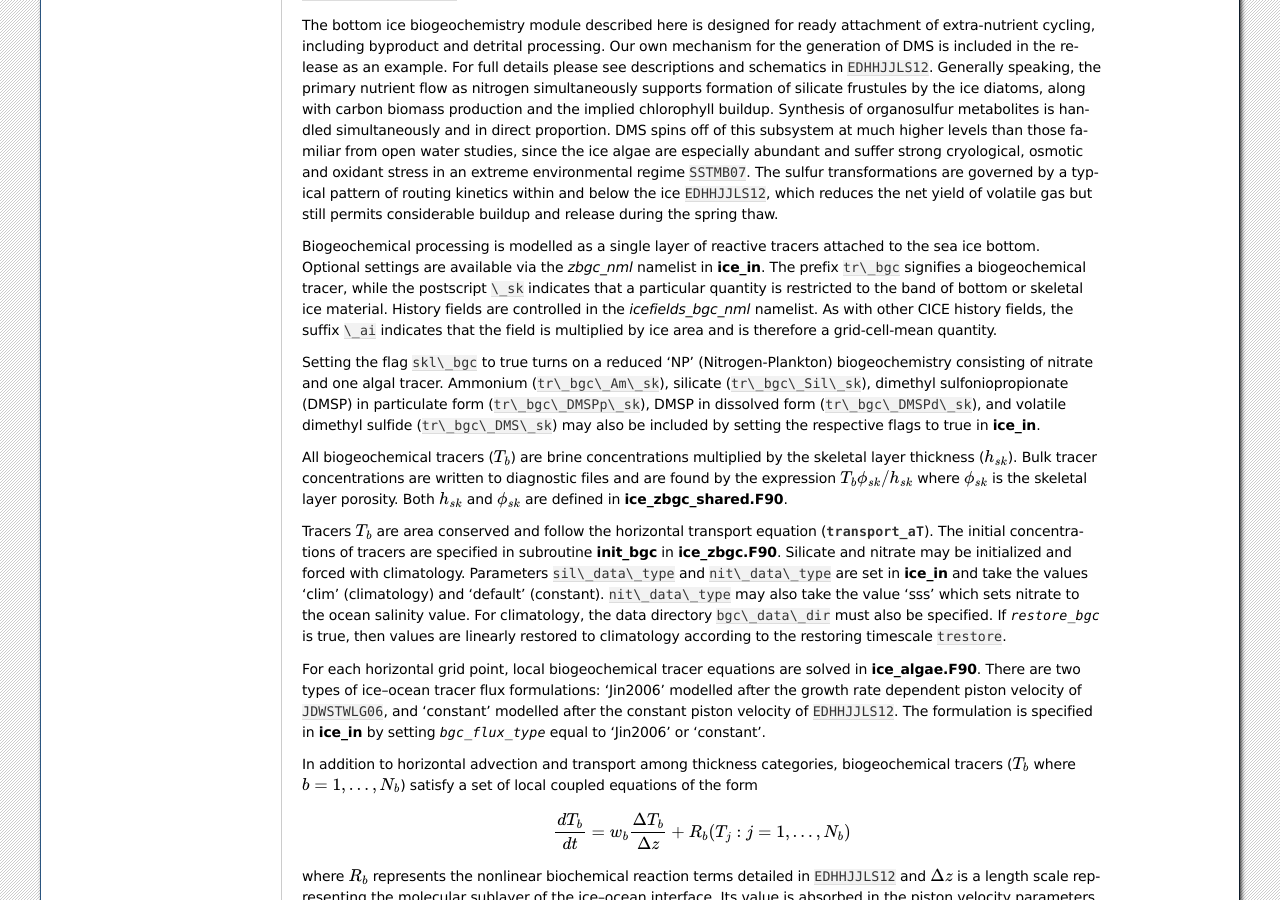
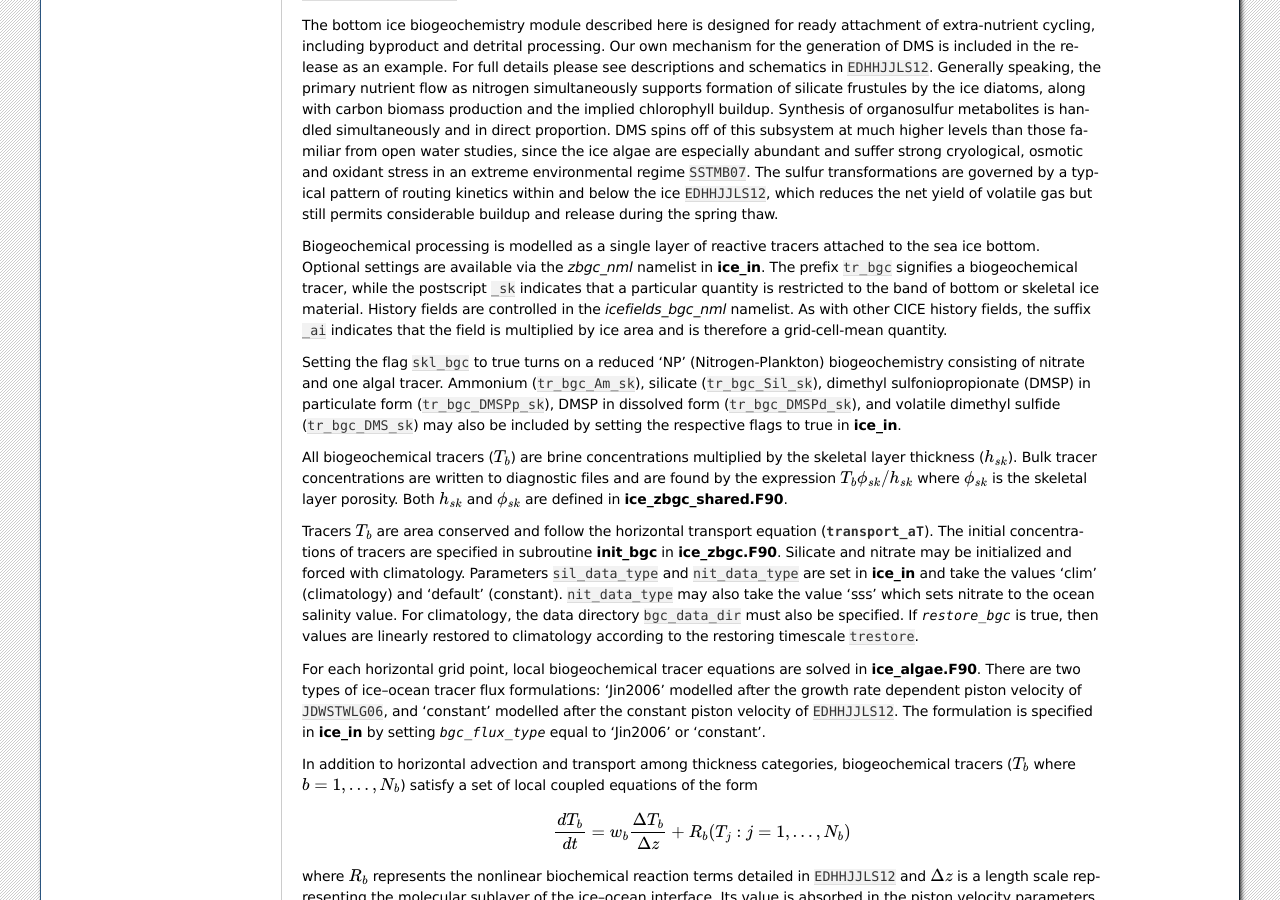
Before and after one commit to CICE-Consortium/Icepack, a Sphinx documentation site: the page built from doc/source/icepack_2_science_guide.rst, in a window 1280 px wide and 900 px high, scrolled down 10943 px. Built offline with Sphinx 7.4.7, drawn with Linux system fonts in a browser that asks for light colours; cross-references to code outside the pages are shown as plain code; some of the changed text lies outside the part shown.

Commit message:
rm backslashes from verbatim text

```diff
--- a/doc/source/icepack_2_science_guide.rst
+++ b/doc/source/icepack_2_science_guide.rst
@@ -440,7 +440,7 @@ as the ocean surface surrounding the floes
 :math:`L_P` we use the parameterizations of :cite:`LGHA12`
 to relate these quantities to the ice and pond concentrations. All of
 these intermediate quantities are available as history output, along
-with ``Cdn\_atm``, ``Cdn\_ocn`` and the ratio ``Cdn\_atm\_ratio\_n`` between the
+with ``Cdn_atm``, ``Cdn_ocn`` and the ratio ``Cdn_atm_ratio_n`` between the
 total atmospheric drag and the atmospheric neutral drag coefficient.
 
 We assume that the total neutral drag coefficients are thickness
@@ -455,9 +455,9 @@ boundary layer is calculated separately for each ice thickness category.
 
 The transfer coefficient for oceanic heat flux to the bottom of the ice
 may be varied based on form drag considerations by setting the namelist
-variable ``fbot\_xfer\_type`` to ``Cdn\_ocn``; this is recommended when using
+variable ``fbot_xfer_type`` to ``Cdn_ocn``; this is recommended when using
 the form drag parameterization. Its default value of the transfer
-coefficient is 0.006 (``fbot\_xfer\_type = ’constant’``).
+coefficient is 0.006 (``fbot_xfer_type = ’constant’``).
 
 
 .. _model_comp:
@@ -672,7 +672,7 @@ Ice age
 ~~~~~~~
 
 The age of the ice, :math:`\tau_{age}`, is treated as an
-ice-volume tracer (``trcr\_depend``= 1). It is initialized at 0 when ice
+ice-volume tracer (``trcr_depend``= 1). It is initialized at 0 when ice
 forms as frazil, and the ice ages the length of the timestep during each
 timestep. Freezing directly onto the bottom of the ice does not affect
 the age, nor does melting. Mechanical redistribution processes and
@@ -786,20 +786,20 @@ buildup and release during the spring thaw.
 
 Biogeochemical processing is modelled as a single layer of reactive
 tracers attached to the sea ice bottom. Optional settings are available
-via the *zbgc\_nml* namelist in **ice\_in**. The prefix ``tr\_bgc``
-signifies a biogeochemical tracer, while the postscript ``\_sk`` indicates
+via the *zbgc\_nml* namelist in **ice\_in**. The prefix ``tr_bgc``
+signifies a biogeochemical tracer, while the postscript ``_sk`` indicates
 that a particular quantity is restricted to the band of bottom or
 skeletal ice material. History fields are controlled in the
 *icefields\_bgc\_nml* namelist. As with other CICE history fields, the
-suffix ``\_ai`` indicates that the field is multiplied by ice area and is
+suffix ``_ai`` indicates that the field is multiplied by ice area and is
 therefore a grid-cell-mean quantity.
 
-Setting the flag ``skl\_bgc`` to true turns on a reduced ‘NP’
+Setting the flag ``skl_bgc`` to true turns on a reduced ‘NP’
 (Nitrogen-Plankton) biogeochemistry consisting of nitrate and one algal
-tracer. Ammonium (``tr\_bgc\_Am\_sk``), silicate (``tr\_bgc\_Sil\_sk``),
+tracer. Ammonium (``tr_bgc_Am_sk``), silicate (``tr_bgc_Sil_sk``),
 dimethyl sulfoniopropionate (DMSP) in particulate form
-(``tr\_bgc\_DMSPp\_sk``), DMSP in dissolved form (``tr\_bgc\_DMSPd\_sk``), and
-volatile dimethyl sulfide (``tr\_bgc\_DMS\_sk``) may also be included by
+(``tr_bgc_DMSPp_sk``), DMSP in dissolved form (``tr_bgc_DMSPd_sk``), and
+volatile dimethyl sulfide (``tr_bgc_DMS_sk``) may also be included by
 setting the respective flags to true in **ice\_in**.
 
 All biogeochemical tracers (:math:`T_b`) are brine concentrations
@@ -813,10 +813,10 @@ Tracers :math:`T_b` are area conserved and follow the horizontal
 transport equation (:eq:`transport\_aT`). The initial concentrations of
 tracers are specified in subroutine **init\_bgc** in **ice\_zbgc.F90**.
 Silicate and nitrate may be initialized and forced with climatology.
-Parameters ``sil\_data\_type`` and ``nit\_data\_type`` are set in **ice\_in**
+Parameters ``sil_data_type`` and ``nit_data_type`` are set in **ice\_in**
 and take the values ‘clim’ (climatology) and ‘default’ (constant).
-``nit\_data\_type`` may also take the value ‘sss’ which sets nitrate to the
-ocean salinity value. For climatology, the data directory ``bgc\_data\_dir``
+``nit_data_type`` may also take the value ‘sss’ which sets nitrate to the
+ocean salinity value. For climatology, the data directory ``bgc_data_dir``
 must also be specified. If `restore\_bgc` is true, then values are
 linearly restored to climatology according to the restoring timescale
 ``trestore``.
@@ -950,15 +950,15 @@ ocean, and any aerosols in that fraction are also lost to the ocean.
 
 As upper SSL or interior layers disappear from the snow or ice, aerosols
 are transferred to the next lower layer, or into the ocean when no ice
-remains. The atmospheric flux ``faero\_atm`` contains the rates of aerosol
-deposition for each species, while ``faero\_ocn`` has the rate at which the
+remains. The atmospheric flux ``faero_atm`` contains the rates of aerosol
+deposition for each species, while ``faero_ocn`` has the rate at which the
 aerosols are transferred to the ocean.
 
-The aerosol tracer flag ``tr\_aero`` must be set to true in **ice\_in**, and
+The aerosol tracer flag ``tr_aero`` must be set to true in **ice\_in**, and
 the number of aerosol species is set in **comp\_ice**; CESM uses 3.
 Results using the aerosol code in the context of CESM are documented in
 :cite:`HBBLH12`. Global diagnostics are available when
-``print\_global`` is true, and history variables include the mass density
+``print_global`` is true, and history variables include the mass density
 for each layer (snow and ice SSL and interior), and atmospheric and
 oceanic fluxes, for each species.
 
@@ -1046,9 +1046,9 @@ g/(h_i\mu\phi_{top})` and :math:`\phi_{top}` is the upper surface
 porosity. When the Darcy flow is downward into the ice
 (:math:`w_o < 0`), then :math:`\phi_{top}` equals the sea ice porosity
 in the uppermost layer. However, when the flow is upwards into the snow,
-then :math:`\phi_{top}` equals the snow porosity ``phi\_snow`` specified in
-**ice\_in**. If a negative number is specified for `phi\_snow`, then the
-default value is used: ``phi\_snow`` :math:`=1 - \rho_s/\rho_w`.
+then :math:`\phi_{top}` equals the snow porosity ``phi_snow`` specified in
+**ice\_in**. If a negative number is specified for ``phi_snow``, then the
+default value is used: ``phi_snow`` :math:`=1 - \rho_s/\rho_w`.
 
 Since :math:`h_{sl}` remains relatively unchanged during Darcy flow,
 Equation :eq:`h-p` has the approximate solution
@@ -1338,7 +1338,7 @@ use “ridging” as shorthand for all forms of mechanical redistribution,
 including rafting.) The weighting function :math:`b(h)` favors ridging
 of thin ice and closing of open water in preference to ridging of
 thicker ice. There are two options for the form of :math:`b(h)`. If
-``krdg\_partic`` = 0 in the namelist, we follow :cite:`TRMC75`
+``krdg_partic`` = 0 in the namelist, we follow :cite:`TRMC75`
 and set
 
 .. math::
@@ -1398,19 +1398,19 @@ implies
                   {1 - \exp(-1/a^*)}
    :label: partic-new-discrete
 
-This weighting function is used if ``krdg\_partic`` = 1 in the namelist.
+This weighting function is used if ``krdg_partic`` = 1 in the namelist.
 From Equation :eq:`partic-new-contin`, the mean value of :math:`G` for ice
 participating in ridging is :math:`a^*`, as compared to :math:`G^*/3`
 for Equation :eq:`partic-old-contin`. For typical ice thickness distributions,
-setting :math:`a^* = 0.05` with ``krdg\_partic`` = 1 gives participation
-fractions similar to those given by :math:`G^* = 0.15` with ``krdg\_partic``
+setting :math:`a^* = 0.05` with ``krdg_partic`` = 1 gives participation
+fractions similar to those given by :math:`G^* = 0.15` with ``krdg_partic``
 = 0. See :cite:`LHMJ07` for a detailed comparison of these
 two participation functions.
 
 Thin ice is converted to thick, ridged ice in a way that reduces the
 total ice area while conserving ice volume and internal energy. There
 are two namelist options for redistributing ice among thickness
-categories. If ``krdg\_redist`` = 0, ridging ice of thickness :math:`h_n`
+categories. If ``krdg_redist`` = 0, ridging ice of thickness :math:`h_n`
 forms ridges whose area is distributed uniformly between
 :math:`H_{\min} = 2 h_n` and :math:`H_{\max} = 2 \sqrt{H^* h_n}`, as in
 :cite:`Hibler80`. The default value of :math:`H^*` is 25 m, as
@@ -1446,7 +1446,7 @@ to category :math:`m` is
 This uniform redistribution function tends to produce too little ice in
 the 3–5 m range and too much ice thicker than 10 m
 :cite:`AMI04`. Observations show that the ITD of ridges is
-better approximated by a negative exponential. Setting ``krdg\_redist`` = 1
+better approximated by a negative exponential. Setting ``krdg_redist`` = 1
 gives ridges with an exponential ITD :cite:`LHMJ07`:
 
 .. math::
@@ -1461,8 +1461,8 @@ ridging ice). We assume that :math:`\lambda = \mu h_n^{1/2}`, where
 ridge thickness increases in proportion to :math:`h_n^{1/2}`, as in
 :cite:`Hibler80`. The value :math:`\mu = 4.0`  gives
 :math:`\lambda` in the range 1–4 m for most ridged ice. Ice strengths
-with :math:`\mu = 4.0`  and ``krdg\_redist`` = 1 are roughly comparable to
-the strengths with :math:`H^* = 50` m and ``krdg\_redist`` = 0.
+with :math:`\mu = 4.0`  and ``krdg_redist`` = 1 are roughly comparable to
+the strengths with :math:`H^* = 50` m and ``krdg_redist`` = 0.
 
 From Equation :eq:`redist-new` it can be shown that the fractional area going
 to category :math:`m` as a result of ridging is
@@ -1481,7 +1481,7 @@ The fractional volume going to category :math:`m` is
    :label: ridge-volume-new
 
 Equations :eq:`ridge-area-new` and :eq:`ridge-volume-new` replace
-Equations :eq:`ridge-area-old` and :eq:`ridge-volume-old` when ``krdg\_redist``
+Equations :eq:`ridge-area-old` and :eq:`ridge-volume-old` when ``krdg_redist``
 = 1.
 
 Internal ice energy is transferred between categories in proportion to
@@ -1573,7 +1573,7 @@ Alternatively, setting kstrength = 1 gives an ice strength closely
 related to the ridging scheme. Following
 :cite:`Rothrock75`, the strength is assumed proportional
 to the change in ice potential energy :math:`\Delta E_P` per unit area
-of compressive deformation. Given uniform ridge ITDs (``krdg\_redist`` = 0),
+of compressive deformation. Given uniform ridge ITDs (``krdg_redist`` = 0),
 we have
 
 .. math::
@@ -1593,7 +1593,7 @@ larger term is the potential energy of the resulting ridges. The factor
 of :math:`\beta` is included because :math:`a_{Pn}` is normalized with
 respect to the total area of ice ridging, not the net area removed.
 Recall that more than one unit area of ice must be ridged to reduce the
-net ice area by one unit. For exponential ridge ITDs (``krdg\_redist`` = 1),
+net ice area by one unit. For exponential ridge ITDs (``krdg_redist`` = 1),
 the ridge potential energy is modified:
 
 .. math::
@@ -1685,7 +1685,7 @@ is the fraction of the total melt water available that is added to the
 ponds, :math:`\rho_i` and :math:`\rho_s` are ice and snow densities,
 :math:`\Delta h_i` and :math:`\Delta h_s` are the thicknesses of ice and
 snow that melted, and :math:`F_{rain}` is the rainfall rate. Namelist
-parameters are set for the level-ice (``tr\_pond\_lvl``) parameterization;
+parameters are set for the level-ice (``tr_pond_lvl``) parameterization;
 in the cesm and topo pond schemes the standard values of :math:`r_{max}`
 and :math:`r_{min}` are 0.7 and 0.15, respectively.
 
@@ -1703,7 +1703,7 @@ In addition to the physical processes discussed below, tracer equations
 and definitions for melt ponds are also described in
 the :ref:`tracers` and :ref:`fig-tracers` sections.
 
-**CESM formulation** (``tr\_pond\_cesm`` = true)
+**CESM formulation** (``tr_pond_cesm`` = true)
 
 Melt pond area and thickness tracers are carried on each ice thickness
 category as in the :ref:`tracers` section. Defined simply as the product
@@ -1729,7 +1729,7 @@ calculation. Ponds are allowed only on ice at least 1 cm thick. This
 formulation differs slightly from that documented in
 :cite:`HBBLH12`.
 
-**Topographic formulation** (``tr\_pond\_topo`` = true)
+**Topographic formulation** (``tr_pond_topo`` = true)
 
 The principle concept of this scheme is that melt water runs downhill
 under the influence of gravity and collects on sea ice with increasing
@@ -1975,7 +1975,7 @@ the :ref:`tracers` section.
 Unlike the cesm and level-ice melt pond schemes, the liquid pond water
 in the topo parameterization is not necessarily virtual; it can be
 withheld from being passed to the ocean model until the ponds drain by
-setting the namelist variable ``l\_mpond\_fresh`` = .true. The refrozen pond
+setting the namelist variable ``l_mpond_fresh`` = .true. The refrozen pond
 lids are still virtual. Extra code needed to track and enforce
 conservation of water has been added to **ice\_itd.F90** (subroutine
 *zap\_small\_areas*), **ice\_mechred.F90** (subroutine *ridge\_shift*),
@@ -1983,7 +1983,7 @@ conservation of water has been added to **ice\_itd.F90** (subroutine
 and **ice\_therm\_vertical.F90** (subroutine *thermo\_vertical*), along
 with global diagnostics in **ice\_diagnostics.F90**.
 
-**Level-ice formulation** (``tr\_pond\_lvl`` = true)
+**Level-ice formulation** (``tr_pond_lvl`` = true)
 
 This meltpond parameterization represents a combination of ideas from
 the empirical CESM melt pond scheme and the topo approach, and is
@@ -2306,14 +2306,14 @@ including a surface scattering layer and internal shortwave absorption
 for snow, generalization for multiple snow layers and more than four
 layers of ice, and updated IOP values.
 
-The namelist parameters ``R\_ice`` and ``R\_pnd`` adjust the albedo of bare or
+The namelist parameters ``R_ice`` and ``R_pnd`` adjust the albedo of bare or
 ponded ice by the product of the namelist value and one standard
-deviation. For example, if ``R\_ice`` = 0.1, the albedo increases by
-:math:`0.1\sigma`. Similarly, setting ``R\_snw`` = 0.1 decreases the snow
+deviation. For example, if ``R_ice`` = 0.1, the albedo increases by
+:math:`0.1\sigma`. Similarly, setting ``R_snw`` = 0.1 decreases the snow
 grain radius by :math:`0.1\sigma` (thus increasing the albedo). Two
-additional tuning parameters are available for this scheme, ``dT\_mlt`` and
-``rsnw\_mlt``. ``dT\_mlt`` is the temperature change needed for a change in snow
-grain radius from non-melting to melting, and ``rsnw\_mlt`` is the maximum
+additional tuning parameters are available for this scheme, ``dT_mlt`` and
+``rsnw_mlt``. ``dT_mlt`` is the temperature change needed for a change in snow
+grain radius from non-melting to melting, and ``rsnw_mlt`` is the maximum
 snow grain radius when melting. An absorption coefficient for algae
 (``kalg``) may also be set. See :cite:`BL07` for details; the
 CESM melt pond and Delta-Eddington parameterizations are further
@@ -2511,7 +2511,7 @@ temperature, :math:`N_s` equations for the new snow temperatures, and
 omit the equation for the surface temperature, which is held at , and
 for cases 3 and 4 we omit the snow temperature equations. Snow is
 considered absent if the snow depth is less than a user-specified
-minimum value, ``hs\_min``. (Very thin snow layers are still transported
+minimum value, ``hs_min``. (Very thin snow layers are still transported
 conservatively by the transport modules; they are simply ignored by the
 thermodynamics.)
 
@@ -2752,9 +2752,9 @@ via the coupler. Otherwise, the fluxes that are returned to CICE may
 result in oscillating, highly inaccurate temperatures. The effect of
 limiting is to treat the ice as a poor heat conductor. As a result,
 winter growth rates are reduced, and the ice is likely to be too thin
-(other things being equal). The values of ``hs\_min`` and :math:`\Delta t`
-must therefore be chosen with care. If ``hs\_min`` is too small, frequent
-limiting is required, but if ``hs\_min`` is too large, snow will be ignored
+(other things being equal). The values of ``hs_min`` and :math:`\Delta t`
+must therefore be chosen with care. If ``hs_min`` is too small, frequent
+limiting is required, but if ``hs_min`` is too large, snow will be ignored
 when its thermodynamic effects are significant. Likewise, infrequent
 coupling requires more limiting, whereas frequent coupling is
 computationally expensive.
@@ -3156,8 +3156,8 @@ channel which we take to be the density of brine in the mush at the
 level that the brine is draining from. :math:`l` is the thickness of
 mush from the ice base to the top of the layer in question. We assume
 that :math:`\Delta x` is proportional to :math:`l` so that
-:math:`\Delta x = 2 \beta l`. :math:`a` (``a\_rapid\_mode``), :math:`\beta`
-(``aspect\_rapid\_mode``) and :math:`Ra_c` (``Ra\_c\_rapid\_mode``) are all
+:math:`\Delta x = 2 \beta l`. :math:`a` (``a_rapid_mode``), :math:`\beta`
+(``aspect_rapid_mode``) and :math:`Ra_c` (``Ra_c_rapid_mode``) are all
 namelist parameters with default values of :math:`0.5\;\mathrm{mm}`, 1
 and 10, respectively. The value :math:`\beta=1` gives a square aspect
 ratio for the convective flow in the mush.
@@ -3184,8 +3184,8 @@ salinity relaxes to a value, :math:`S_c(z)`, given by
 where :math:`S_{br}(z)` is the brine salinity at depth :math:`z` and
 :math:`\phi_c` is a critical liquid fraction. Both :math:`S^\ast` and
 :math:`\phi_c` are namelist parameters,
-``dSdt\_slow\_mode`` :math:`=1.5\times10^{-7}\;\mathrm{m}\;\mathrm{s}^{-1}\;\mathrm{K}^{-1}`
-and ``phi\_c\_slow\_mode`` :math:`=0.05`.
+``dSdt_slow_mode`` :math:`=1.5\times10^{-7}\;\mathrm{m}\;\mathrm{s}^{-1}\;\mathrm{K}^{-1}`
+and ``phi_c_slow_mode`` :math:`=0.05`.
 
 B. Downwards flushing. Melt pond water drains through sea ice and
 flushes out brine, reducing the bulk salinity of the sea ice. This is
@@ -3227,7 +3227,7 @@ mushy layers there is usually no discontinuity in solid fraction across
 the interface, so :math:`\phi_i=1` and Equation :eq:`growth-stefan`
 cannot be used explicitly. To circumvent this problem we set the
 interface solid fraction to be 0.15, a value that reproduces
-observations. :math:`\phi_i` is a namelist parameter (``phi\_i\_mushy`` =
+observations. :math:`\phi_i` is a namelist parameter (``phi_i_mushy`` =
 0.85). The basal ice temperature is set to the liquidus temperature
 :math:`T_f` of the ocean surface salinity.
 
```
Also changed, not shown: doc/source/icepack_3_user_guide.rst (+34 -35 lines).
